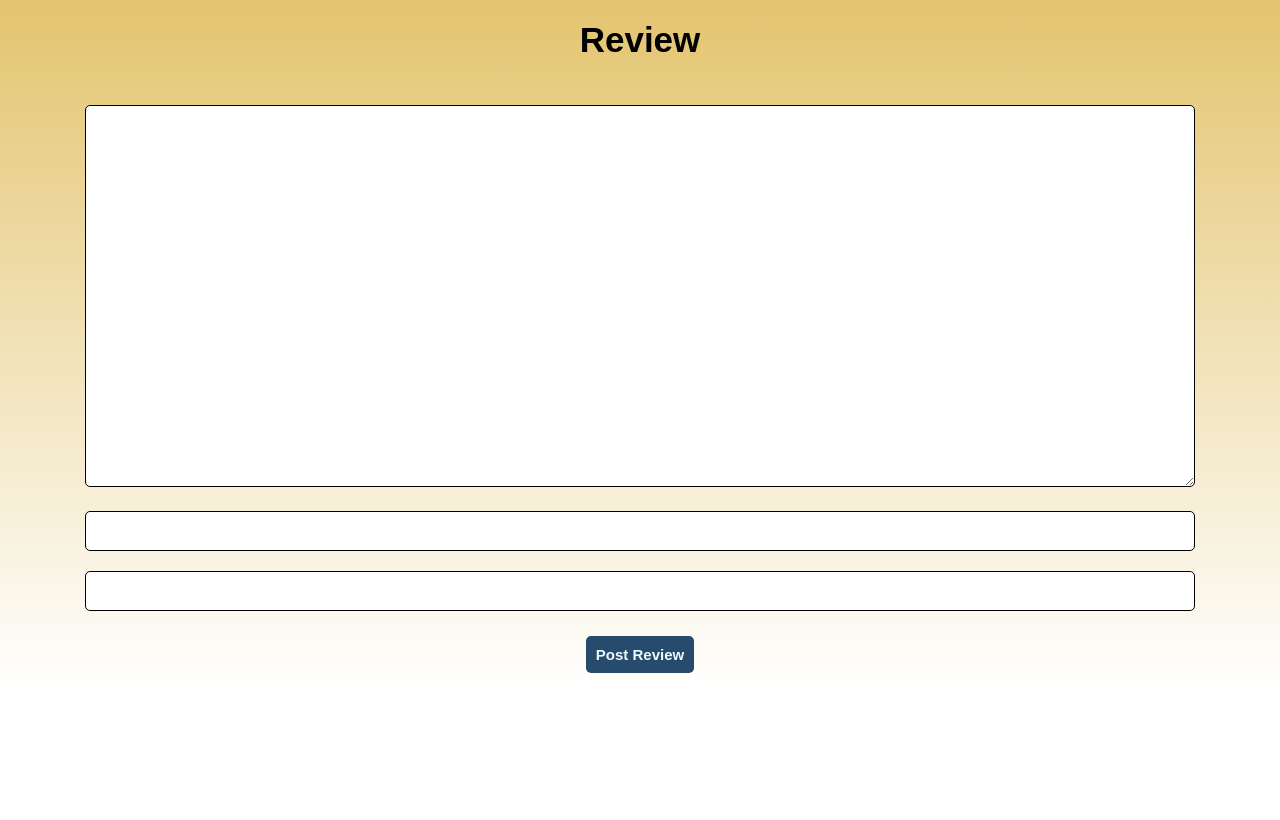
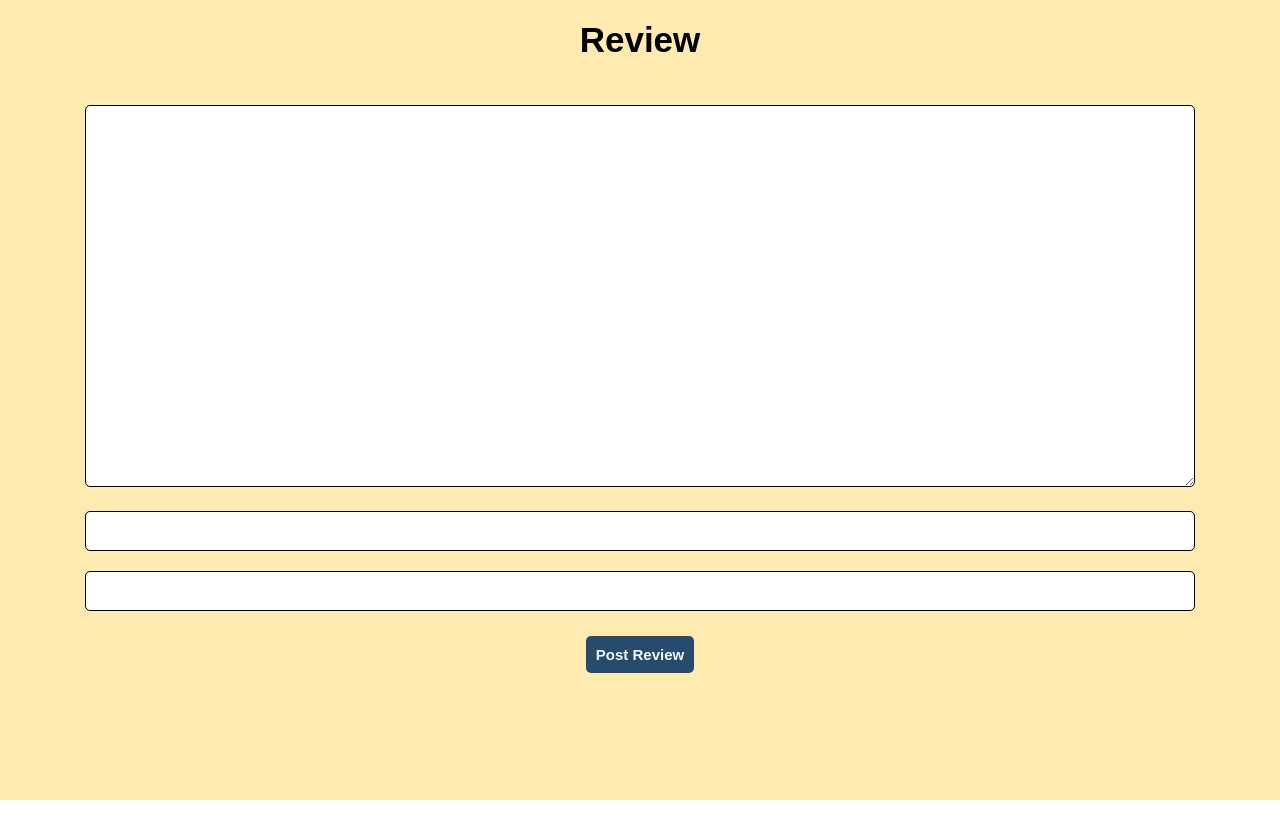
Before and after one commit to babypilot007/flyhimalay, a React (Create React App) app: page /blog in a window 1280 px wide. Built offline with nearby package versions, Linux system fonts and the light colour scheme.

Commit message:
css changes

```diff
--- a/src/App.css
+++ b/src/App.css
@@ -79,10 +79,10 @@ html {
 
 
 .App{
-height: fit-content;
+height: 100vh;
   max-width: 100%;
   overflow-x: hidden;
-  background-image: linear-gradient( rgb(227, 196, 111), rgb(255, 255, 255));
+  background-color: rgb(255, 234, 176);
   font-family: 'Roboto', sans-serif;
   margin-bottom: 20px;
 
@@ -317,6 +317,7 @@ span{
     .info_details{
         margin-top: 30px;
         padding: 10px;
+        margin-bottom: 20px;
         font-weight: 700;
         background-color: rgba(0, 0, 0, 0.833);
         button {
--- a/src/Contact.js
+++ b/src/Contact.js
@@ -10,7 +10,7 @@ import email from './images/email.png'
 
 function Contact() {
   return (
-    <>
+    <div>
     <Nav/>
     <div className='App'>
 
@@ -27,7 +27,7 @@ function Contact() {
         </div>
 
         </div>
-        </>
+        </div>
   )
 }
 
--- a/src/Home.js
+++ b/src/Home.js
@@ -35,10 +35,10 @@ function Home() {
               <a href="https://www.p6aviation.com/"><img src={p6} alt="p6"></img></a>
               </div>
 </div>
+<Maillist/>
 
   </div>
 
-      <Maillist/>
 
   </div>
   )
--- a/src/Newsletter.js
+++ b/src/Newsletter.js
@@ -36,7 +36,7 @@ function Newsletter() {
 
 
   return (
-    <>
+    <div>
     <Nav />
 
     <div className='App'>
@@ -69,11 +69,11 @@ function Newsletter() {
 
       </div >
 
+<Maillist/>
 
   </div>
-<Maillist/>
 
-    </>
+    </div>
   )
 }
 
```
